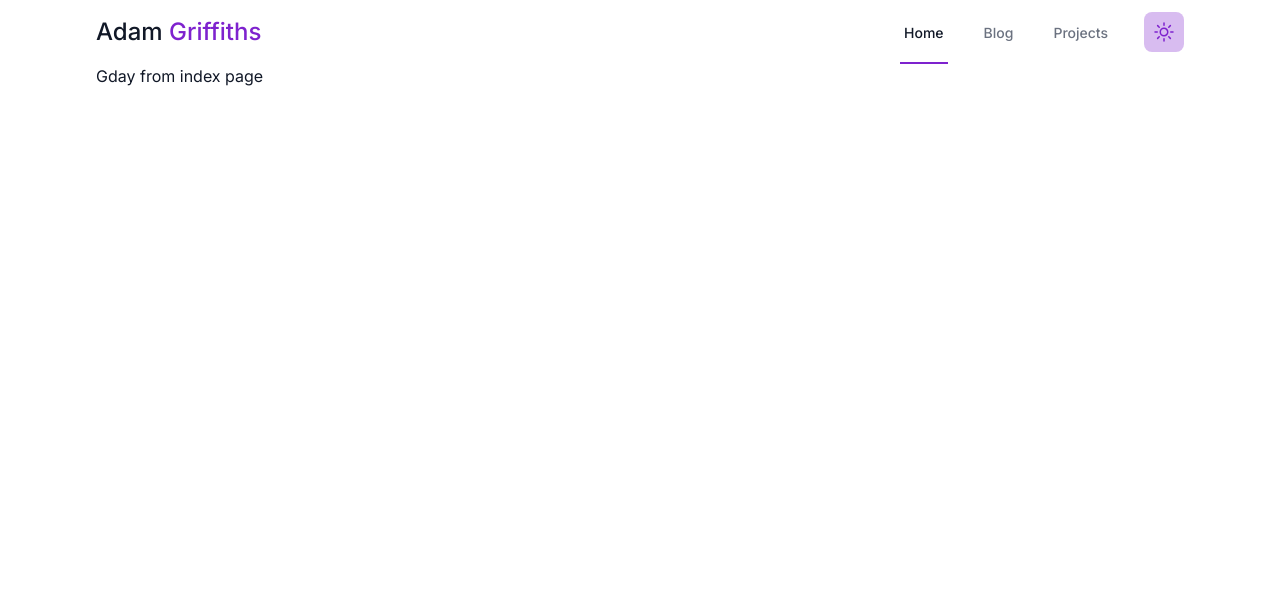
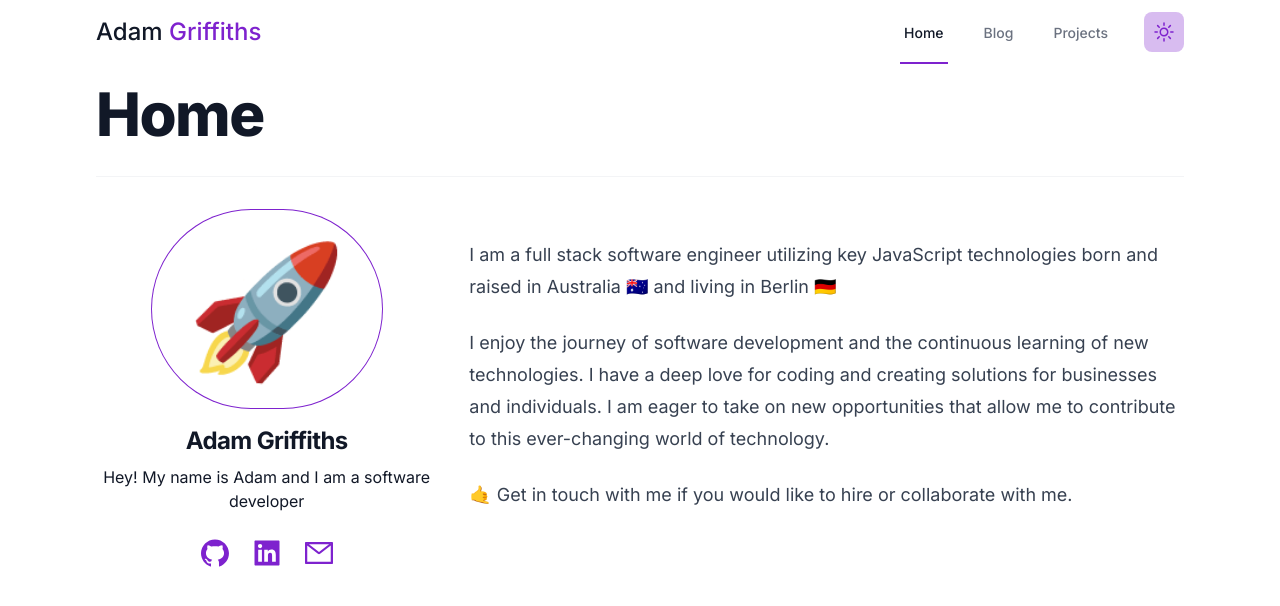
Before and after one commit to smudgy-g/portfolio, a Next.js app: page / in a window 1280 px wide. Shown: the top 606 px of the page. Built offline with nearby package versions, Linux system fonts and the light colour scheme.

Commit message:
style(index): initial styling

```diff
--- a/app/components/global/NavBar.tsx
+++ b/app/components/global/NavBar.tsx
@@ -82,8 +82,8 @@ export default function NavBar() {
               leaveFrom="opacity-100 translate-y-0"
               leaveTo="opacity-0 translate-y-1"
             >
-            <Popover.Panel className="absolute z-10 top-0 bottom-0 left-0 right-0 sm:hidden">
-              <div className="bg-white dark:bg-[#090908] pt-20 pb-3 space-y-1">
+            <Popover.Panel className="fixed z-10 top-0 right-0 left-0 bottom-0 sm:hidden">
+              <div className="bg-white dark:bg-[#090908] pt-32 pb-3 h-full w-full">
                 <Link
                   href="/"
                   prefetch
--- a/app/layout.tsx
+++ b/app/layout.tsx
@@ -7,7 +7,7 @@ import { Provider } from './components/global/Provider'
 const inter = Inter({ subsets: ['latin'] })
 
 export const metadata: Metadata = {
-  title: 'Create Next App',
+  title: 'Adam Griffiths - Software Developer',
   description: 'Generated by create next app',
 }
 
--- a/app/page.tsx
+++ b/app/page.tsx
@@ -2,6 +2,61 @@ import Image from 'next/image'
 
 export default function Home() {
   return (
-    <h1>Gday from index page</h1>
+    <div className="divide-y divide-gray-100 dark:divide-gray-700">
+      <div className="space-y-2 pt-5 pb-8 md:space-x-5">
+        <h1 className="text-3xl font-extrabold leading-9 tracking-tight text-gray-900 dark:text-gray-100 sm:text-4xl sm:leading-10 md:text-6xl md:leading-13">
+          Home
+        </h1>
+      </div>
+
+      <div className="items-center space-y-2 lg:grid lg:grid-cols-3 lg:gap-x-8 xl:space-y-0">
+        <div className="flex flex-col items-center pt-8">
+          {/* <Image alt="picture of Adam Griffiths"/> */}
+          <p className="text-9xl ring-1 rounded-full p-9 ring-inset ring-purple-700" >🚀</p>
+          <h3 className="pt-4 pb-2 text-2xl font-bold leading-8 tracking-tight">
+          Adam Griffiths
+          </h3>
+          <p className="text-center">Hey! My name is Adam and I am a software developer</p>
+
+          <div className="flex space-x-5 mt-6">
+            <a href="https://github.com/smudgy-g" target="_blank">
+              <svg
+                viewBox="0 0 1024 1024"
+                fill="currentColor"
+                className="w-8 h-8 text-purple-700 hover:text-purple-700/70"
+              >
+                <path d="M511.6 76.3C264.3 76.2 64 276.4 64 523.5 64 718.9 189.3 885 363.8 946c23.5 5.9 19.9-10.8 19.9-22.2v-77.5c-135.7 15.9-141.2-73.9-150.3-88.9C215 726 171.5 718 184.5 703c30.9-15.9 62.4 4 98.9 57.9 26.4 39.1 77.9 32.5 104 26 5.7-23.5 17.9-44.5 34.7-60.8-140.6-25.2-199.2-111-199.2-213 0-49.5 16.3-95 48.3-131.7-20.4-60.5 1.9-112.3 4.9-120 58.1-5.2 118.5 41.6 123.2 45.3 33-8.9 70.7-13.6 112.9-13.6 42.4 0 80.2 4.9 113.5 13.9 11.3-8.6 67.3-48.8 121.3-43.9 2.9 7.7 24.7 58.3 5.5 118 32.4 36.8 48.9 82.7 48.9 132.3 0 102.2-59 188.1-200 212.9a127.5 127.5 0 0138.1 91v112.5c.8 9 0 17.9 15 17.9 177.1-59.7 304.6-227 304.6-424.1 0-247.2-200.4-447.3-447.5-447.3z" />
+              </svg>
+            </a>
+            <a href="https://www.linkedin.com/in/adam-james-griffiths/" target="_blank">
+              <svg
+                viewBox="0 0 1024 1024"
+                fill="currentColor"
+                className="w-8 h-8 text-purple-700 hover:text-purple-700/70"
+              >
+                <path d="M880 112H144c-17.7 0-32 14.3-32 32v736c0 17.7 14.3 32 32 32h736c17.7 0 32-14.3 32-32V144c0-17.7-14.3-32-32-32zM349.3 793.7H230.6V411.9h118.7v381.8zm-59.3-434a68.8 68.8 0 1168.8-68.8c-.1 38-30.9 68.8-68.8 68.8zm503.7 434H675.1V608c0-44.3-.8-101.2-61.7-101.2-61.7 0-71.2 48.2-71.2 98v188.9H423.7V411.9h113.8v52.2h1.6c15.8-30 54.5-61.7 112.3-61.7 120.2 0 142.3 79.1 142.3 181.9v209.4z" />
+              </svg>
+            </a>
+            <a href="mailto:adamgriff86@gmail.com" target="_blank">
+            <svg
+              viewBox="0 0 1024 1024"
+              fill="currentColor"
+              className="w-8 h-8 text-purple-700 hover:text-purple-700/70"
+            >
+              <path d="M928 160H96c-17.7 0-32 14.3-32 32v640c0 17.7 14.3 32 32 32h832c17.7 0 32-14.3 32-32V192c0-17.7-14.3-32-32-32zm-40 110.8V792H136V270.8l-27.6-21.5 39.3-50.5 42.8 33.3h643.1l42.8-33.3 39.3 50.5-27.7 21.5zM833.6 232L512 482 190.4 232l-42.8-33.3-39.3 50.5 27.6 21.5 341.6 265.6a55.99 55.99 0 0068.7 0L888 270.8l27.6-21.5-39.3-50.5-42.7 33.2z" />
+            </svg>
+
+            </a>
+          </div>
+        </div>
+
+        <div className="prose max-w-none prose-lg pt-8 pb-7 dark:prose-invert lg:col-span-2">
+          <p>I am a full stack software engineer utilizing key JavaScript technologies born and raised in Australia 🇦🇺 and living in Berlin 🇩🇪</p>
+          <p>I enjoy the journey of software development and the continuous learning of new technologies. I have a deep love for coding and creating solutions for businesses and individuals. I am eager to take on new opportunities that allow me to contribute to this ever-changing world of technology.</p>
+          <p>🤙 Get in touch with me if you would like to hire or collaborate with me.</p>
+        </div>
+      </div>
+    </div>
+
   )
 }
```
